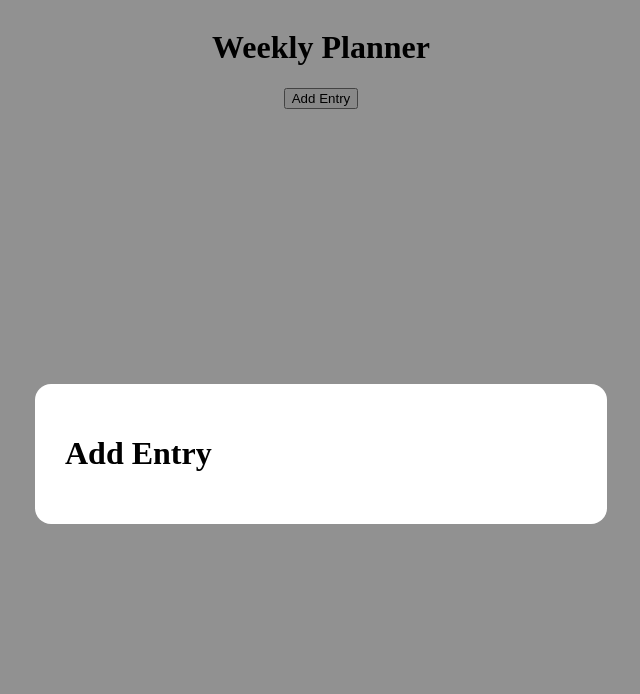
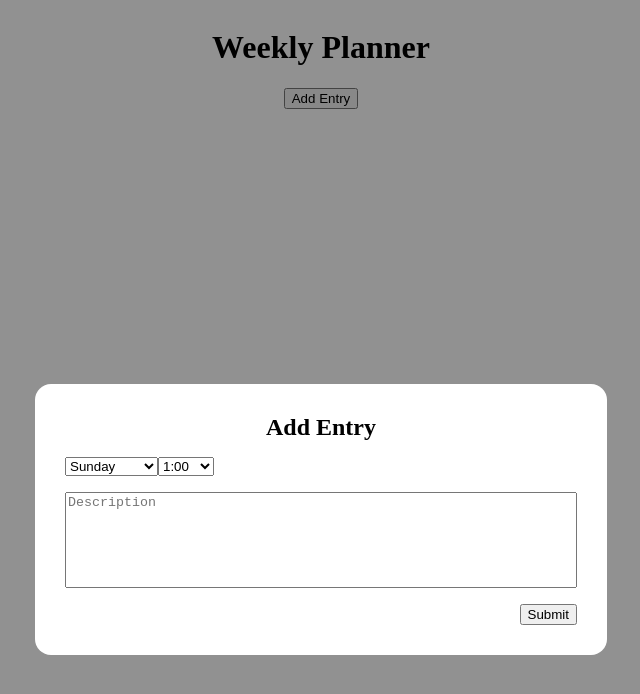
Before and after one commit to jonathan-byun/week-planner, a website: page index.html in a window 1280 px wide. Shown: the whole page, without its empty margins (319-959 px from the left). Drawn offline with Linux system fonts and the light colour scheme.

Commit message:
itsbeautiful

```diff
--- a/index.html
+++ b/index.html
@@ -5,6 +5,7 @@
   <meta name="viewport" content="width=device-width, initial-scale=1.0">
   <title>Week Planner</title>
   <link rel="stylesheet" href="styles.css">
+  <link rel="stylesheet" href="utility.css">
 </head>
 <body>
   <div class="container">
@@ -17,7 +18,40 @@
   </div>
   <div class="modal">
     <div class="modal-content">
-      <h1>Add Entry</h1>
+      <div class="row margin-bottom">
+        <h2 class="no-margin">Add Entry</h1>
+      </div>
+      <div class="row justify-left margin-bottom">
+        <select name="day-of-week" id="day-of-week">
+          <option value="sunday">Sunday</option>
+          <option value="monday">Monday</option>
+          <option value="tuesday">Tuesday</option>
+          <option value="wednesday">Wednesday</option>
+          <option value="thursday">Thursday</option>
+          <option value="friday">Friday</option>
+          <option value="saturday">Saturday</option>
+        </select>
+        <select name="time" id="time">
+          <option value="1">1:00</option>
+          <option value="2">2:00</option>
+          <option value="3">3:00</option>
+          <option value="4">4:00</option>
+          <option value="5">5:00</option>
+          <option value="6">6:00</option>
+          <option value="7">7:00</option>
+          <option value="8">8:00</option>
+          <option value="9">9:00</option>
+          <option value="10">10:00</option>
+          <option value="11">11:00</option>
+          <option value="12">12:00</option>
+        </select>
+      </div>
+      <div class="row margin-bottom">
+        <textarea class="width-100" name="description" id="description" cols="30" rows="6" style="resize: none;" placeholder="Description"></textarea>
+      </div>
+      <div class="row justify-right">
+        <button type="submit">Submit</button>
+      </div>
     </div>
   </div>
 
--- a/styles.css
+++ b/styles.css
@@ -8,10 +8,6 @@
 .row {
   display: flex;
   justify-content: center;
-}
-
-.hidden {
-  display: none;
 }
 
 .modal {
--- /dev/null
+++ b/utility.css
@@ -0,0 +1,23 @@
+.hidden {
+  display: none;
+}
+
+.justify-left {
+  justify-content: left;
+}
+
+.justify-right {
+  justify-content: right;
+}
+
+.width-100 {
+  width: 100%;
+}
+
+.no-margin {
+  margin: 0;
+}
+
+.margin-bottom {
+  margin-bottom: 1rem;
+}
```
